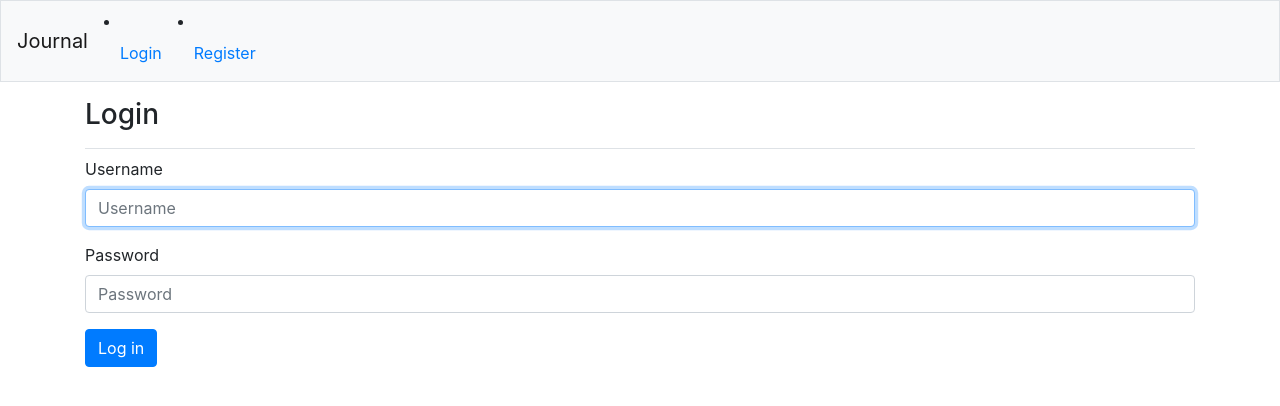
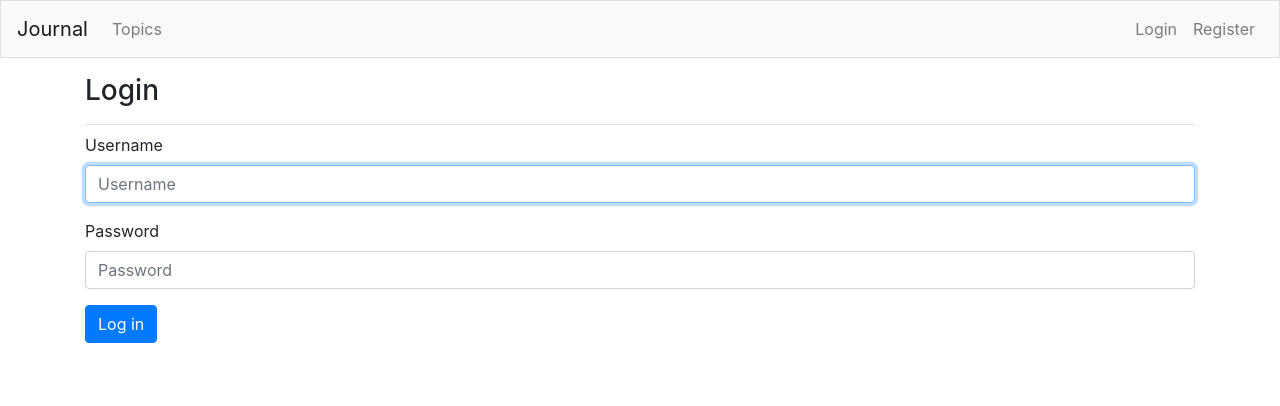
Before and after one commit to bobby-22/journal, a Django app: page /users/login/?next=/edit_entry/1 in a window 1280 px wide. Shown: the top 406 px of the page. Run offline with Django 3.2, Linux system fonts and the light colour scheme; some libraries are stand-ins or nearby versions.

Commit message:
Format code

```diff
--- a/boards/templates/boards/base.html
+++ b/boards/templates/boards/base.html
@@ -2,7 +2,6 @@
 
 <!DOCTYPE html>
 <html lang="en">
-
     <head>
         <meta charset="utf-8">
         <meta name="viewport" content="width=device-width" , initial-scale=1>
@@ -11,36 +10,25 @@
         {% bootstrap_css %}
         {% bootstrap_javascript jquery='full' %}
     </head>
-
     <body>
         <nav class="navbar navbar-expand-md navbar-light bg-light mb-3 border">
-        <div class="d-flex navbar-expand">
-            <ul class="navbar-nav mr-auto">
+            <ul class="navbar-nav navbar-expand">
                 <li class="nav-item">
                     <a class="navbar-brand" href="{% url 'boards:index' %}">Journal</a>
                 </li>
-            </ul>
-            <ul class="navbar-nav" style="margin-left: auto;">
-                {% if user.is_authenticated %}
                 <li class="nav-item">
                     <a class="nav-link" href="{% url 'boards:topics' %}">Topics</a>
                 </li>
-                {% endif %}
             </ul>
-        </div>
-
             <button class="navbar-toggler" data-toggle="collapse" data-target="#navbarTop">
                 <span class="navbar-toggler-icon"></span>
             </button>
-
             <div class="collapse navbar-collapse" id="navbarTop">
+                <ul class="navbar-nav ml-auto">
                     {% if user.is_authenticated %}
-            <ul class="navbar-nav ml-auto">
                     <li class="nav-item">
                         <span class="nav-link disabled">Hello, {{ user.username }}</span>
                     </li>
-            </ul>
-            <ul class="navbar-nav">
                     <li class="nav-item">
                         <a class="nav-link" href="{% url 'users:logout' %}">Logout</a>
                     </li>
@@ -55,10 +43,10 @@
                 </ul>
             </div>
         </nav>
+
         <main class="container">
             <div class="mb-3">{% block page_header %}{% endblock page_header %}</div>
             <div>{% block content %}{% endblock content %}</div>
         </main>
     </body>
-
 </html>
```
Lines whose indentation alone changed are shown as unchanged.
